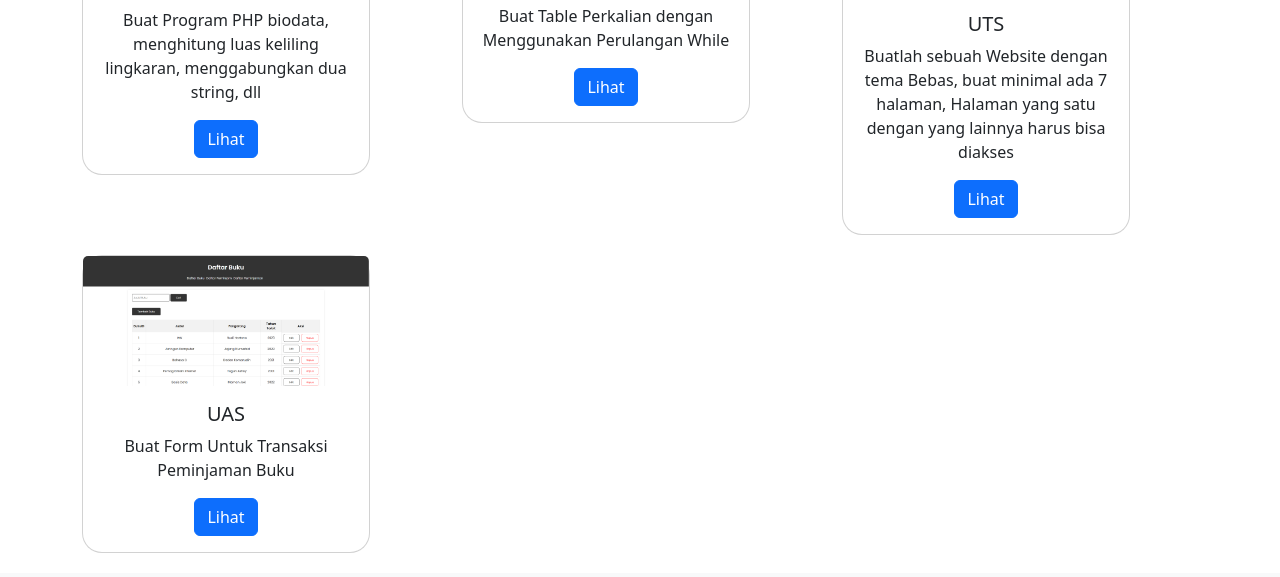
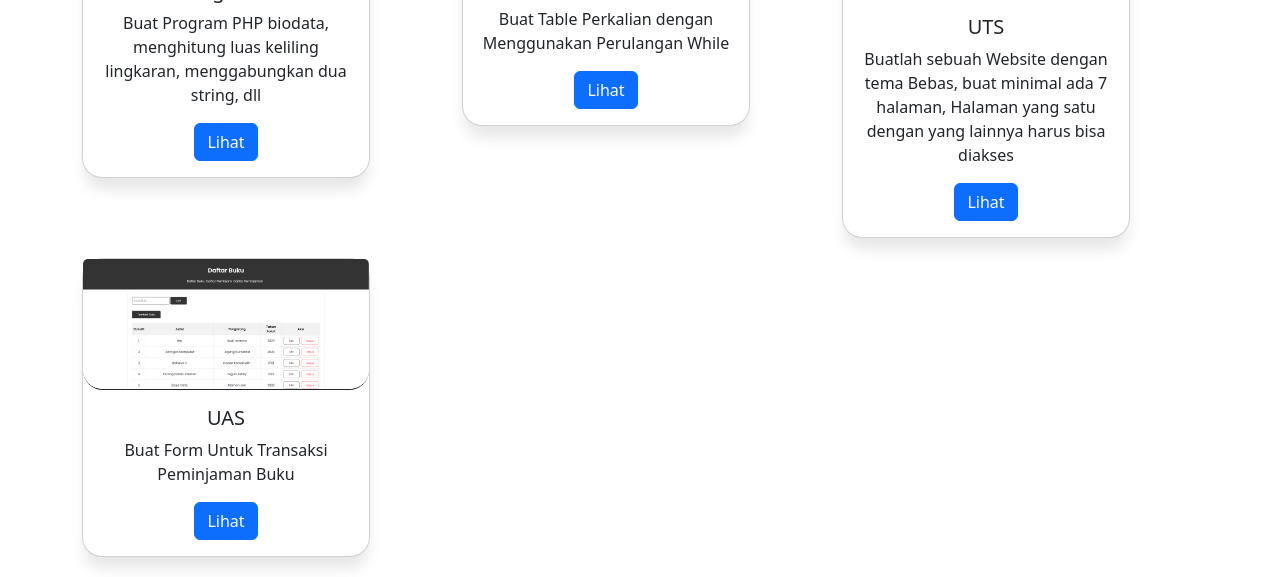
Before and after one commit to mzrismuarf/Project-PemogramanInternet, a PHP site: page / in a window 1280 px wide. Shown: the part 1260-1837 px from the top of the page. Before the commit the page ends 1813 px from the top, so only its background shows below. Run offline with PHP 8.4, Linux system fonts and the light colour scheme; some libraries are stand-ins or nearby versions.

Commit message:
Update style.css

```diff
--- a/style.css
+++ b/style.css
@@ -8,6 +8,15 @@
 
 .ri-github-fill:hover {
     font-size: 52px;
+}
+
+.card {
+    box-shadow: 0px 14px 15px -3px rgba(0, 0, 0, 0.1);
+}
+
+.card-img-top {
+    border-bottom: 1px solid;
+    border-radius: 20px;
 }
 
 
```
